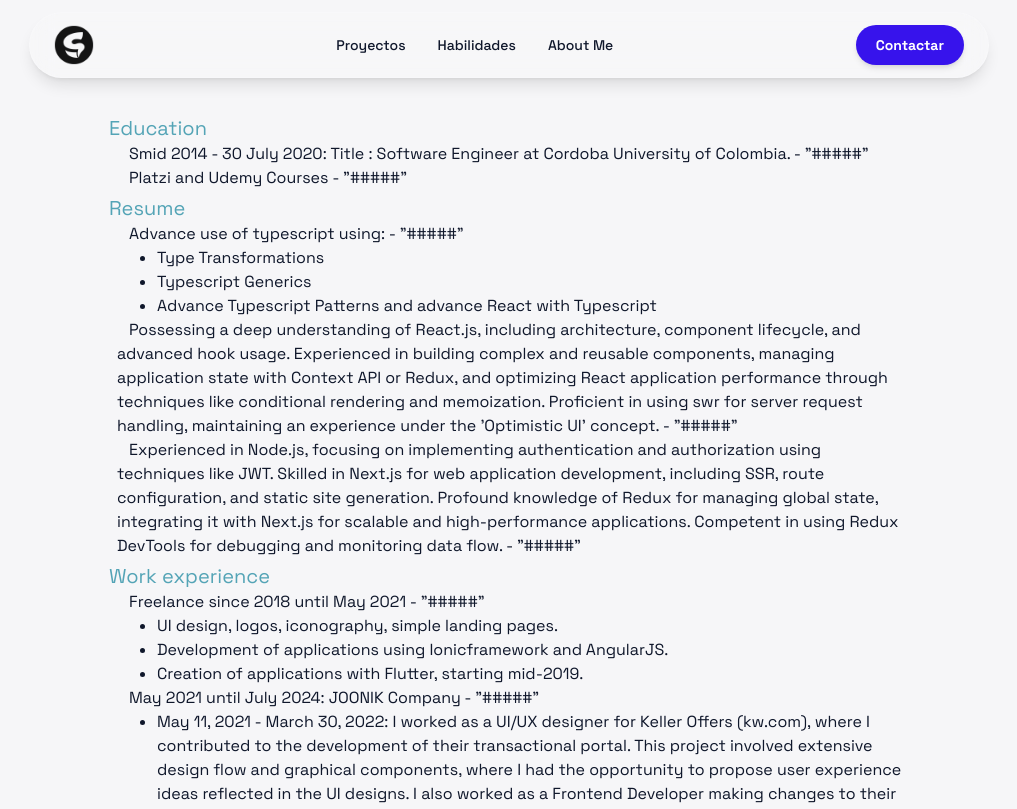
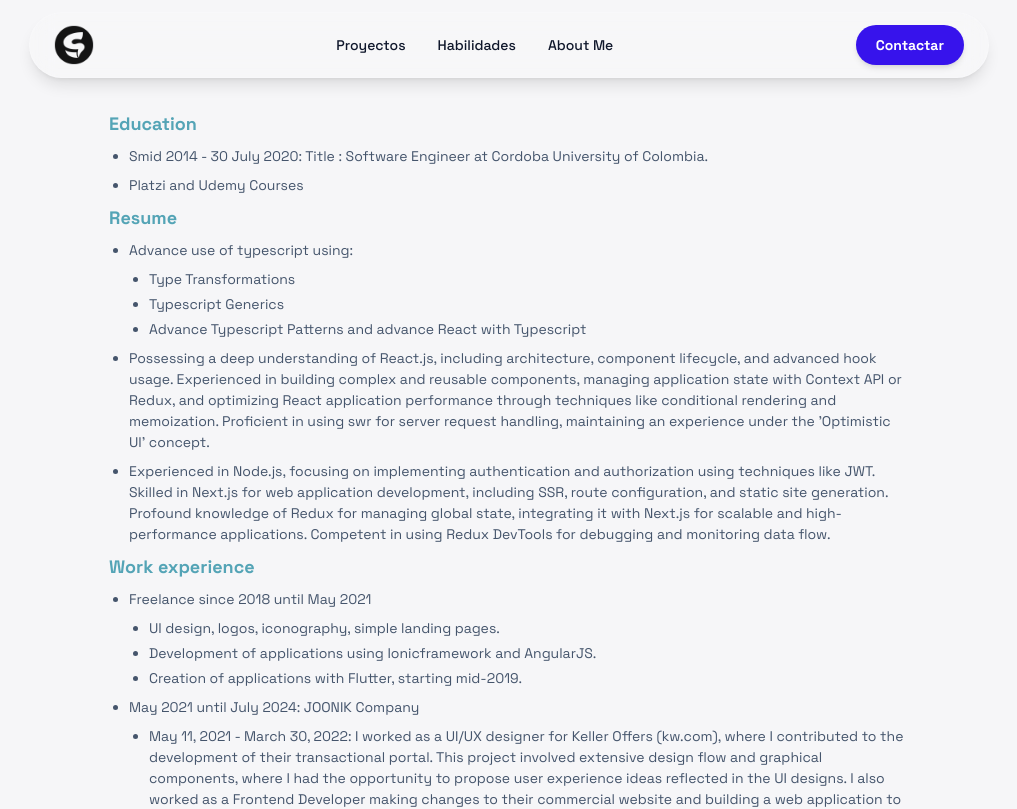
Before and after one commit to SergioEric/personal-website, a Next.js app: page /me in a window 1280 px wide. Shown: the top 809 px of the page, without its empty margins (131-1148 px from the left). Built offline with nearby package versions, Linux system fonts and the light colour scheme.

Commit message:
feat: enhance AboutMe page layout and styling for improved readability

```diff
--- a/pages/me.tsx
+++ b/pages/me.tsx
@@ -1,3 +1,4 @@
+import Footer from '@components/footer/footer';
 import NavBar from '@components/navbar/navbar';
 import AboutMe_CV from '@data/cv';
 import Head from 'next/head';
@@ -10,25 +11,28 @@
       </Head>
       <div className="bg-background-light dark:bg-background-dark font-display text-slate-900 dark:text-white transition-colors duration-300 min-h-screen flex flex-col">
         <NavBar />
-        <main className='max-w-210 mx-auto mt-20 pt-7.5 px-5 min-h-[calc(100svh-243px)]'>
+        <main className='max-w-210 mx-auto my-20 pt-7.5 px-5 min-h-[calc(100svh-243px)] text-slate-600 dark:text-slate-400 text-sm'>
           {AboutMe_CV.map((me, index) => (
-            <section className='mt-1' style={{ lineHeight: '150%' }} key={index}>
-              <h1 className='text-[#54a4b6] text-xl'>{me.topic}</h1>
-              <ul className='ml-2'>
+            <section className='mb-2' style={{ lineHeight: '150%' }} key={index}>
+              <h1 className='text-[#54a4b6] text-lg font-bold mb-2'>{me.topic}</h1>
+              <ul className='list-disc pl-5 space-y-2'>
                 {me.items.map((item, items_key) => (
-                  <li className='list-circle' key={items_key}>
-                    <span className='ml-3'>{item.content}</span> - "#####"
-                    <ul className='ml-10'>
-                      {item.sub_items.map((sub_item, sub_item_index) => (
-                        <li key={sub_item_index * -1} className='list-disc'>{sub_item}</li>
-                      ))}
-                    </ul>
+                  <li key={items_key}>
+                    {item.content}
+                    {item.sub_items.length > 0 && (
+                      <ul className='list-disc pl-5 mt-2 space-y-1'>
+                        {item.sub_items.map((sub_item, sub_item_index) => (
+                          <li key={sub_item_index * -1}>{sub_item}</li>
+                        ))}
+                      </ul>
+                    )}
                   </li>
                 ))}
               </ul>
             </section>
           ))}
         </main>
+        <Footer />
       </div>
 
       <style jsx>{`
```
